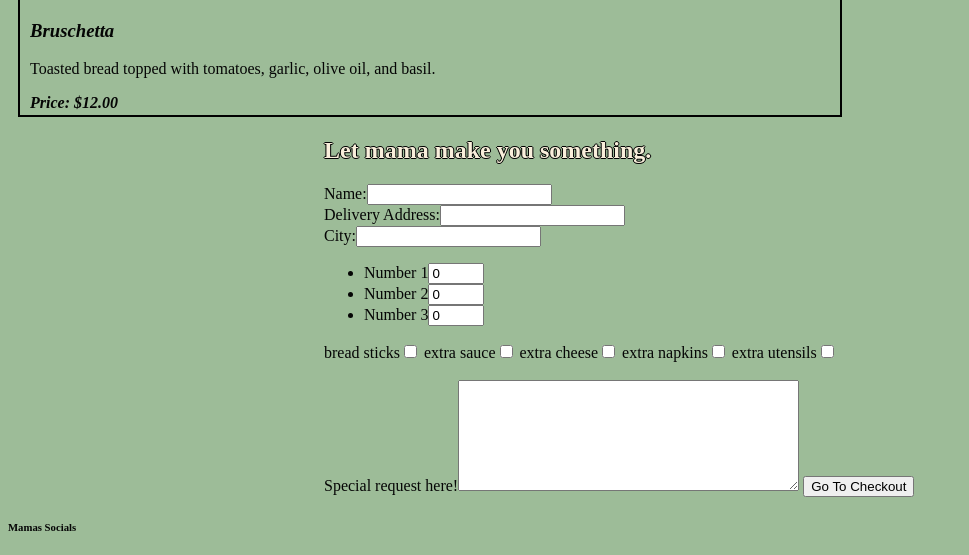
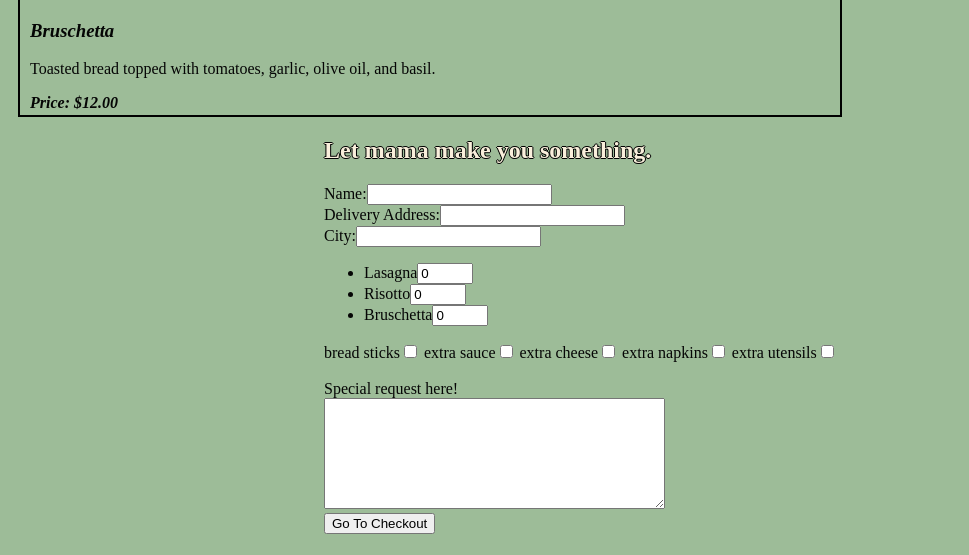
Before and after one commit to BlueCollarGiant/Mama-Cees, a plain HTML site: page index.html in a window 1280 px wide. Shown: the part 1316-1871 px from the top of the page, without its empty margins (0-969 px from the left). Drawn offline with Linux system fonts and the light colour scheme; grey boxes are pictures that could not be loaded.

Commit message:
cleaning up code for review

```diff
--- a/index.html
+++ b/index.html
@@ -16,30 +16,19 @@
         h2{
             color: #F9EFDB; text-shadow: -1px 0 black, 0 1px black, 1px 0 black, 0 -1px black; margin-right: auto ;
         }
-
-
-
-
     </style>
-
-
-
-
 </head>
     <body>
         <header>
-
-            <div id="#top"><h1>Mama Cee's</h1>
+            <h1>Mama Cee's</h1>
                 <img id="header-img" src="https://media.istockphoto.com/id/91130832/photo/restaurant.webp?s=170667a&w=0&k=20&c=Ek6hgOLBIlodp0iWpsvVl7i0etGpP1qE0k-vtQ6Hl_I=" width="" alt="A image of mama cee's front patio" >
                 <nav>
                     <ul>
-                            <li><a href="#menu">Menu</a></li>
-                            <li><a href="#order-form">Orders</a></li>
-                            <li><a href="#about-us">welcome</a></li>
+                       <li><a href="#menu">Menu</a></li>
+                       <li><a href="#order-form">Orders</a></li>
+                       <li><a href="#about-us">welcome</a></li>
                     </ul>
                 </nav>
-            </div>
-
         </header>
         <main>
             <section id="#about-us" class="welcome">
@@ -76,9 +65,9 @@
                     <label>Delivery Address:</label><input type="text" required ><br>
                     <Label>City:</Label><input type="text" required><br>
                     <ul>
-                         <li><label>Number 1</label><input type="number" name="number" value="0" min="0" max="99"></li>
-                         <li><label>Number 2</label><input type="number" name="number" value="0" min="0" max="99"></li>
-                         <li><label>Number 3</label><input type="number" name="number" value="0" min="0" max="99"></li>
+                         <li><label>Lasagna</label><input type="number" name="number" value="0" min="0" max="99"></li>
+                         <li><label>Risotto</label><input type="number" name="number" value="0" min="0" max="99" ></li>
+                         <li><label>Bruschetta</label><input type="number" name="number" value="0" min="0" max="99"></li>
                     </ul>
                     <label>bread sticks</label><input type="checkbox">
                     <label>extra sauce</label><input type="checkbox">
@@ -86,7 +75,7 @@
                     <label>extra napkins</label><input type="checkbox">
                     <label>extra utensils</label><input type="checkbox"><br><br>
 
-                    <label>Special request here!</label><textarea rows="7" cols="40"></textarea>
+                    <label>Special request here!</label><br><textarea rows="7" cols="40"></textarea> <br>
                     <input type="submit" value="Go To Checkout">
                 </form>
 
@@ -109,3 +98,7 @@
         </footer>
     </body>
 </html>
+
+
+<!-- color pallette found at
+https://colorhunt.co/palette/f9efdbebd9b49dbc98638889-->
```
